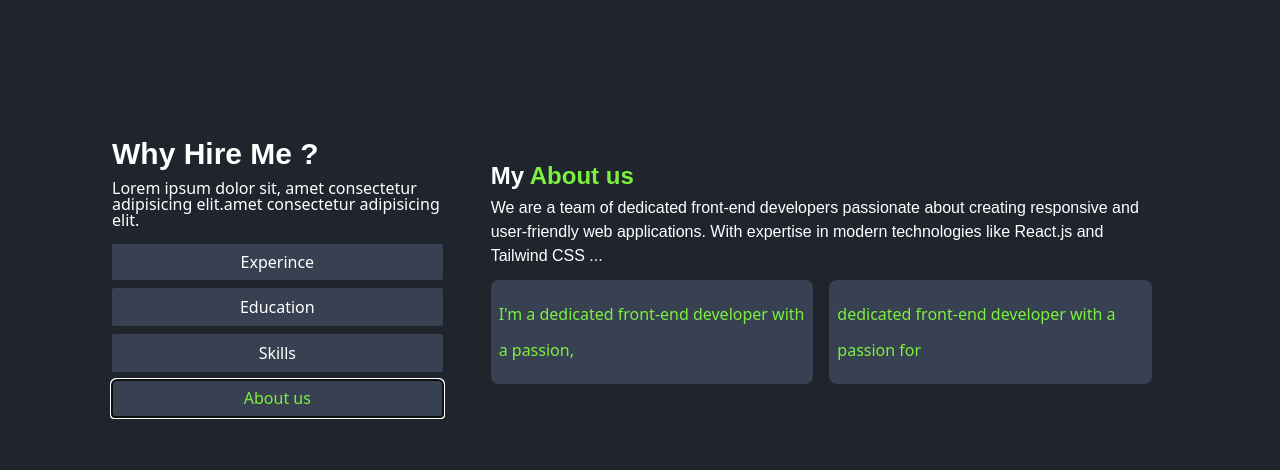
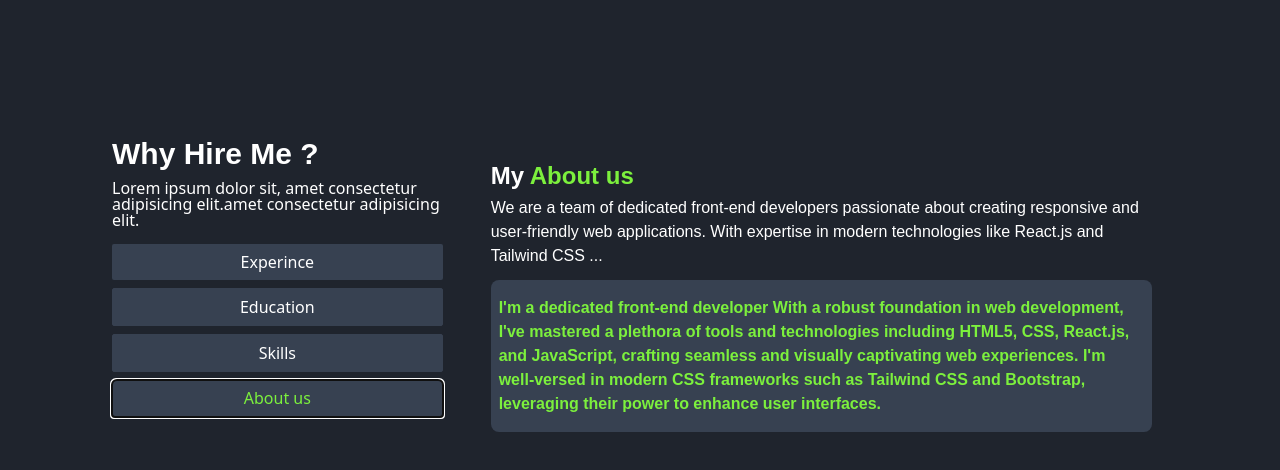
Before and after one commit to Rifazul-Islam/task-portfolio-project, a React (Vite) app: page / in a window 1280 px wide. Both pictures are taken after a click on the tab "About us". Shown: the part 1558-2028 px from the top of the page. Built offline with nearby package versions, Linux system fonts and the light colour scheme.

Commit message:
update the about section

```diff
--- a/src/Pages/Home/WhyHire/WhyHire.jsx
+++ b/src/Pages/Home/WhyHire/WhyHire.jsx
@@ -95,11 +95,8 @@ const WhyHire = () => {
       aboutData: [
         {
           ids: 1,
-          descrip: "I'm a dedicated front-end developer with a passion,",
-        },
-        {
-          ids: 2,
-          descrip: "dedicated front-end developer with a passion for ",
+          descrip:
+            "I'm a dedicated front-end developer With a robust foundation in web development, I've mastered a plethora of tools and technologies including HTML5, CSS, React.js, and JavaScript, crafting seamless and visually captivating web experiences. I'm well-versed in modern CSS frameworks such as Tailwind CSS and Bootstrap, leveraging their power to enhance user interfaces.",
         },
       ],
     },
@@ -270,7 +267,7 @@ const WhyHire = () => {
                   {epecificData?.description}
                 </p>
               </div>
-              <div className="grid grid-cols-1 lg:grid-cols-2 gap-4 p-2 h-3/2 overflow-y-auto">
+              <div className="grid grid-cols-1 lg:grid-cols-1 gap-4 p-2 h-3/2 overflow-y-auto">
                 {epecificData?.aboutData && (
                   <>
                     {epecificData?.aboutData?.map((item) => (
@@ -278,8 +275,10 @@ const WhyHire = () => {
                         key={item.ids}
                         className=" bg-gray-700 text-white p-2 py-4 rounded-lg"
                       >
-                        <div className="text-3xl flex justify-center text-[#7cf03d]">
-                          <p className="text-[16px]"> {item?.descrip} </p>
+                        <div className=" flex justify-center text-[#7cf03d]">
+                          <p className="text-[16px] font-poppins font-semibold leading-2">
+                            {item?.descrip}
+                          </p>
                         </div>
                       </div>
                     ))}
```
